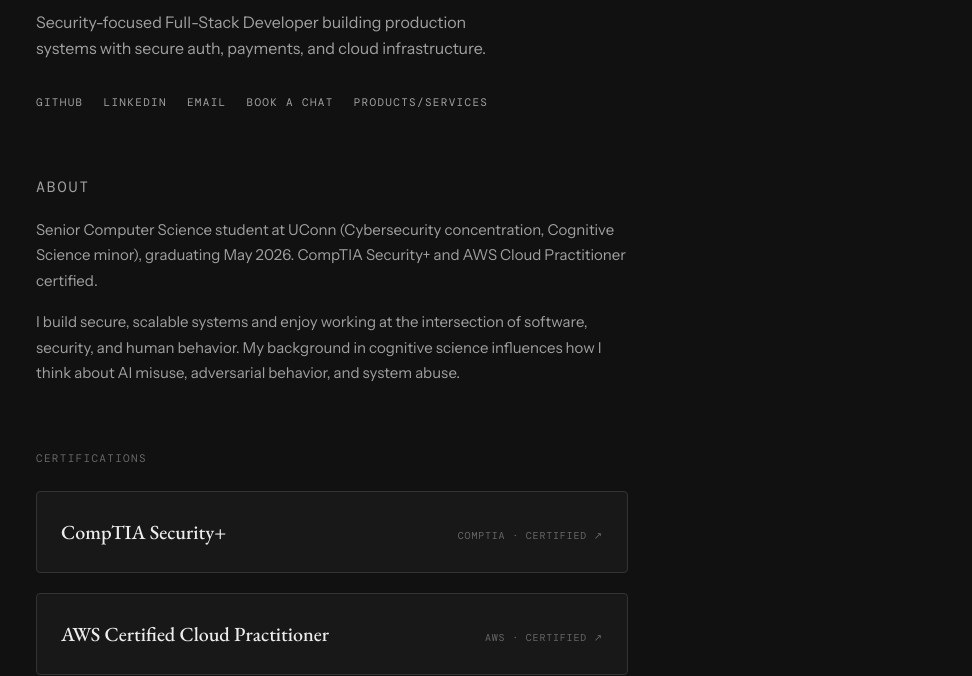
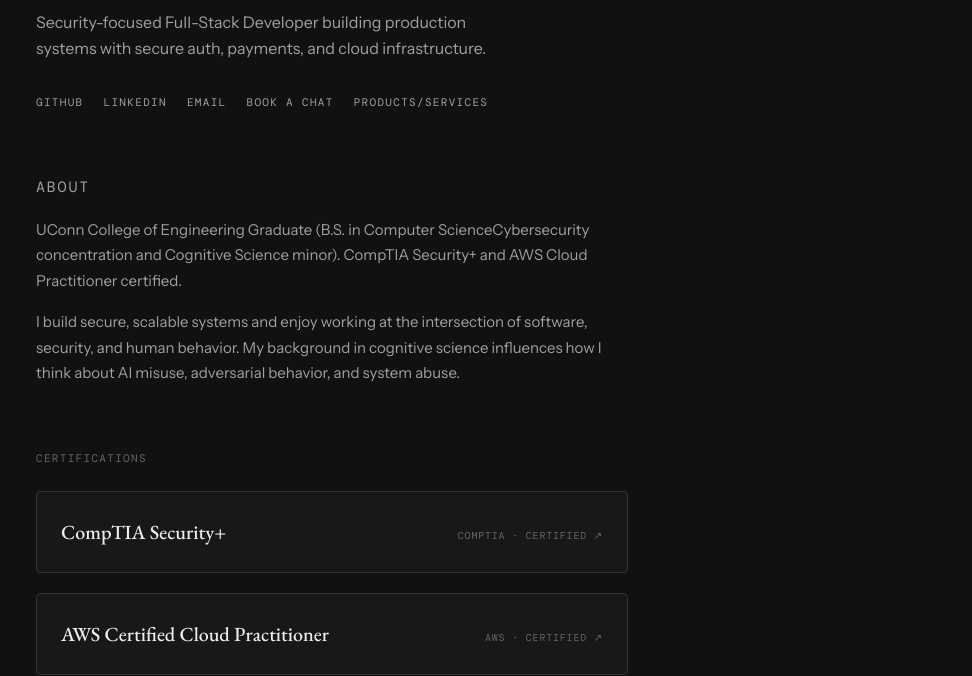
Before and after one commit to RHSuresh/rhsuresh.github.io, a plain HTML site: page index.html in a window 1280 px wide. Shown: the part 154-830 px from the top of the page, without its empty margins (308-1280 px from the left). Drawn offline with nearby package versions, Linux system fonts and the light colour scheme; a web font is replaced by a local one.

Commit message:
updated main bio

```diff
--- a/index.html
+++ b/index.html
@@ -629,7 +629,7 @@
 
   <section class="about reveal">
     <p class="label">About</p>
-    <p>Senior Computer Science student at UConn (Cybersecurity concentration, Cognitive Science minor), graduating May 2026. CompTIA Security+ and AWS Cloud Practitioner certified.</p>
+    <p>UConn College of Engineering Graduate (B.S. in Computer ScienceCybersecurity concentration and Cognitive Science minor). CompTIA Security+ and AWS Cloud Practitioner certified.</p>
     <p>I build secure, scalable systems and enjoy working at the intersection of software, security, and human behavior. My background in cognitive science influences how I think about AI misuse, adversarial behavior, and system abuse.</p>
   </section>
 
```
